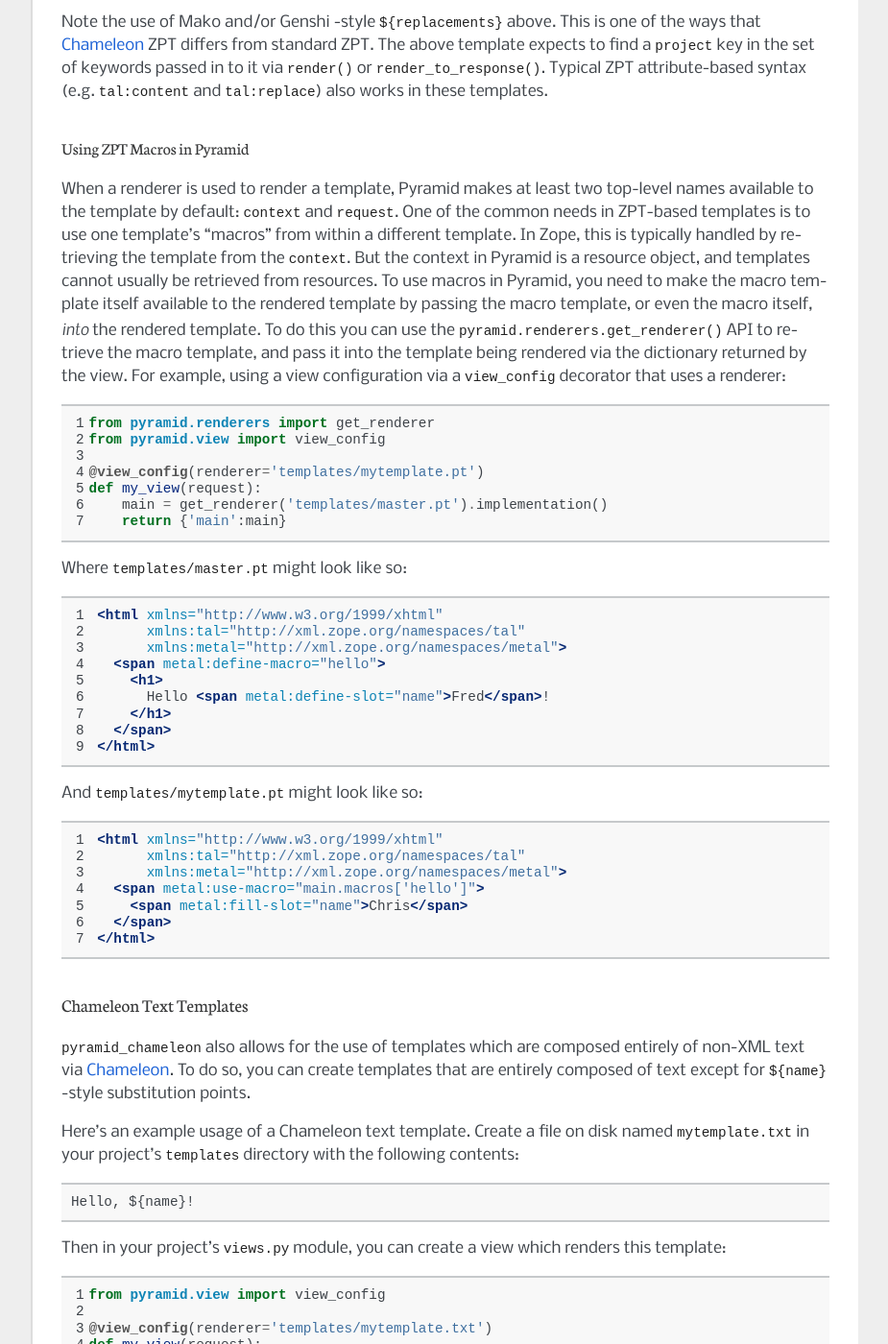
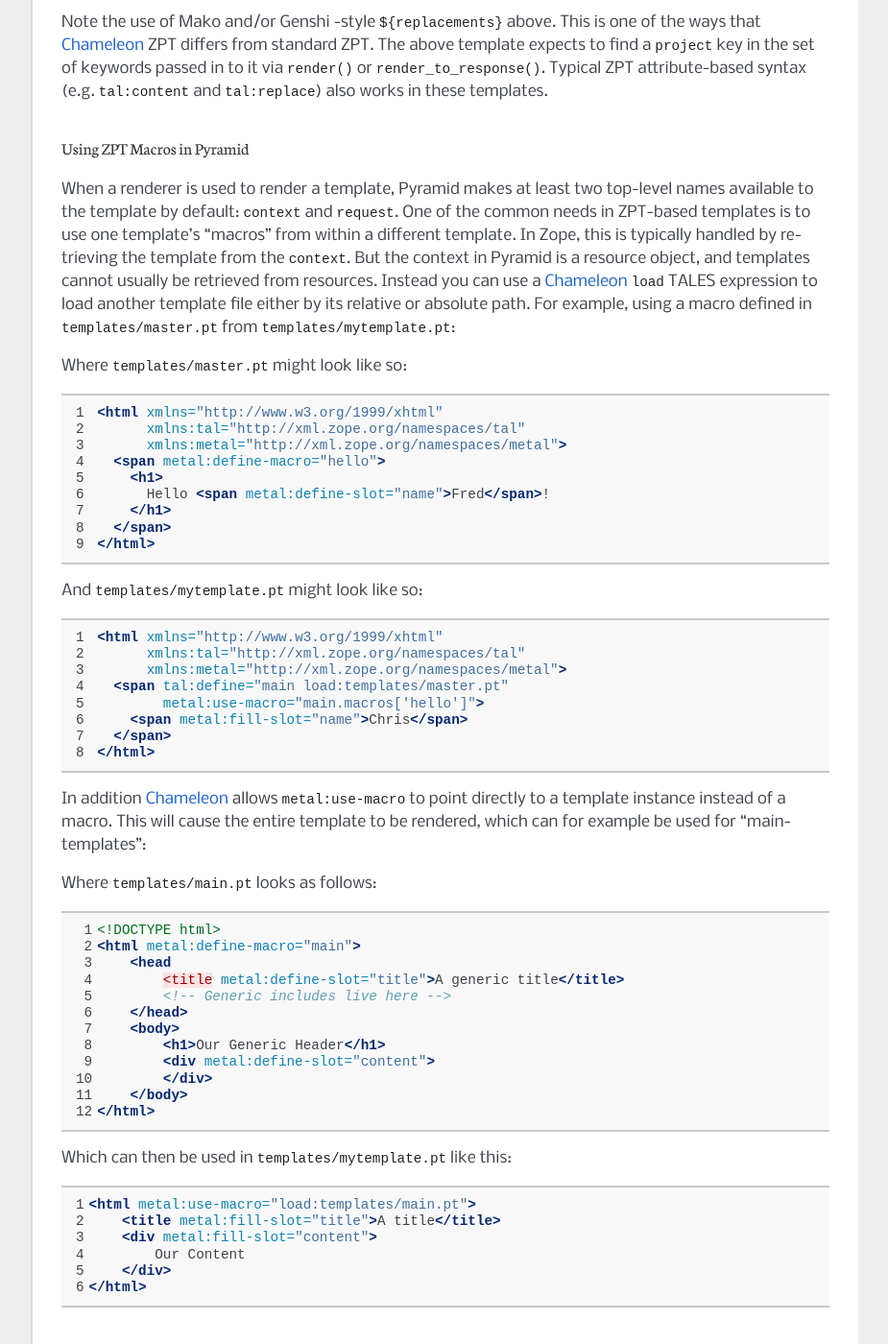
Before and after one commit to Pylons/pyramid_chameleon, a Sphinx documentation site: the page built from docs/index.rst, in a window 1280 px wide and 1400 px high, scrolled down 3132 px. Shown: the whole window at 96% size, without its empty margins (198-1123 px from the left). Built offline with Sphinx 7.4.7, drawn with Linux system fonts in a browser that asks for light colours.

Commit message:
Change macro example to use a load expression
Change the "Using ZPT Macros in Pyramid" section to use Chameleon load tales expressions as proposed in https://github.com/Pylons/pyramid/issues/529 .

```diff
--- a/docs/index.rst
+++ b/docs/index.rst
@@ -211,25 +211,11 @@ and ``request``.  One of the common needs in ZPT-based templates is to use
 one template's "macros" from within a different template.  In Zope, this is
 typically handled by retrieving the template from the ``context``.  But the
 context in :app:`Pyramid` is a :term:`resource` object, and templates cannot
-usually be retrieved from resources.  To use macros in :app:`Pyramid`, you
-need to make the macro template itself available to the rendered template by
-passing the macro template, or even the macro itself, *into* the rendered
-template.  To do this you can use the :func:`pyramid.renderers.get_renderer`
-API to retrieve the macro template, and pass it into the template being
-rendered via the dictionary returned by the view.  For example, using a
-:term:`view configuration` via a :class:`~pyramid.view.view_config` decorator
-that uses a :term:`renderer`:
+usually be retrieved from resources.  Instead you can use a :term:`Chameleon`
+``load`` TALES expression to load another template file either by its relative
+or absolute path. For example, using a macro defined in
+``templates/master.pt`` from ``templates/mytemplate.pt``:
 
-.. code-block:: python
-   :linenos:
-
-   from pyramid.renderers import get_renderer
-   from pyramid.view import view_config
-
-   @view_config(renderer='templates/mytemplate.pt')
-   def my_view(request):
-       main = get_renderer('templates/master.pt').implementation()
-       return {'main':main}
 
 Where ``templates/master.pt`` might look like so:
 
@@ -254,9 +240,45 @@ And ``templates/mytemplate.pt`` might look like so:
     <html xmlns="http://www.w3.org/1999/xhtml"
           xmlns:tal="http://xml.zope.org/namespaces/tal"
           xmlns:metal="http://xml.zope.org/namespaces/metal">
-      <span metal:use-macro="main.macros['hello']">
+      <span tal:define="main load:templates/master.pt"
+            metal:use-macro="main.macros['hello']">
         <span metal:fill-slot="name">Chris</span>
       </span>
+    </html>
+
+In addition :term:`Chameleon` allows ``metal:use-macro`` to point
+directly to a template instance instead of a macro. This will cause the
+entire template to be rendered, which can for example be used for
+"main-templates":
+
+Where ``templates/main.pt`` looks as follows:
+
+.. code-block:: xml
+    :linenos:
+
+    <!DOCTYPE html>
+    <html metal:define-macro="main">
+        <head
+            <title metal:define-slot="title">A generic title</title>
+            <!-- Generic includes live here -->
+        </head>
+        <body>
+            <h1>Our Generic Header</h1>
+            <div metal:define-slot="content">
+            </div>
+        </body>
+    </html>
+
+Which can then be used in ``templates/mytemplate.pt`` like this:
+
+.. code-block:: xml
+    :linenos:
+
+    <html metal:use-macro="load:templates/main.pt">
+        <title metal:fill-slot="title">A title</title>
+        <div metal:fill-slot="content">
+            Our Content
+        </div>
     </html>
 
 .. index::
```
